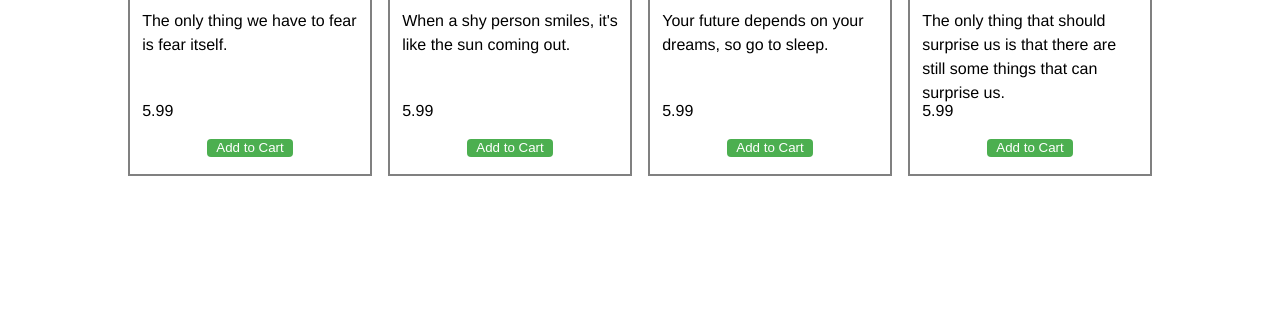
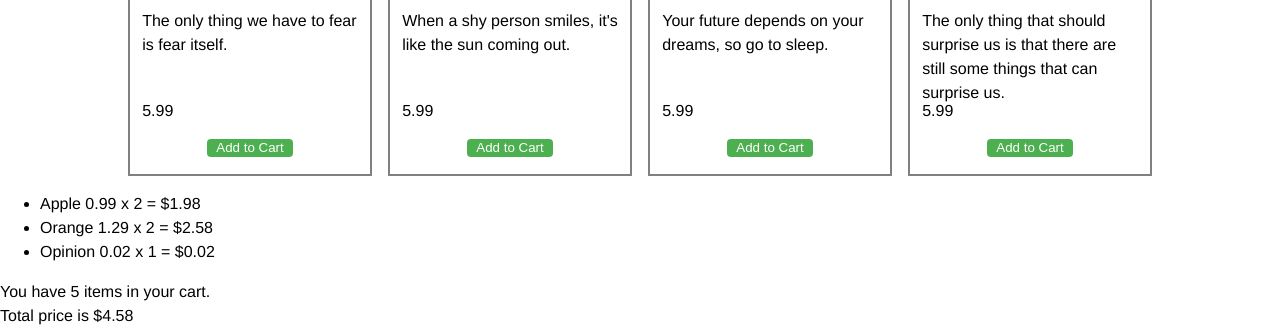
Before and after one commit to demiapollo/mood-shop, a plain HTML site: page index.html in a window 1280 px wide. Shown: the part 1169-1497 px from the top of the page. Before the commit the page ends 1345 px from the top, so only its background shows below. Drawn offline with Linux system fonts and the light colour scheme.

Commit message:
connect cart to footer

```diff
--- a/index.html
+++ b/index.html
@@ -24,6 +24,9 @@
         </div>
     </main>
     <footer>
+        <ul id='item-list'></ul>
+        <div id="cart-qty"></div>
+        <div id="cart-total"></div>
     </footer>
     <script src="scripts.js" type="module"></script>
 </body>
--- a/scripts.js
+++ b/scripts.js
@@ -1,6 +1,9 @@
 import data from './data.js';
 
+const itemList = document.getElementById('item-list');
 const itemsContainer = document.querySelector('#items');
+const cartQty = document.getElementById('cart-qty');
+const cartTotal = document.getElementById('cart-total');
 
 for (let i = 0; i < data.length; i += 1) {
     //create a new div element and give it a class name
@@ -53,14 +56,21 @@ function addItem(name, price) {
 // Show Items
 function showItems() {
 
-    const qty = getQty()
-    console.log(`You have ${qty} items in your cart.`);
+    const qty = getQty();
+    cartQty.innerHTML = `You have ${qty} items in your cart.`;
+
+    let itemStr = '';
     for (let i = 0; i < cart.length; i += 1) {
-        console.log(`- ${cart[i].name} ${cart[i].price} x ${cart[i].qty}`);
+        // console.log(`- ${cart[i].name} ${cart[i].price} x ${cart[i].qty}`);
+
+        const { name, price, qty } = cart[i];
+
+        itemStr += `<li> ${name} ${price} x ${qty} = $${qty * price} </li>`;
     }
+    itemList.innerHTML = itemStr;
 
     const total = getTotal()
-    console.log(`Total price is $${total.toFixed(2)}`)
+    cartTotal.innerHTML = `Total price is $${total.toFixed(2)}`
 }
 
 // Get Qty
@@ -97,6 +107,7 @@ function removeItem (name, qty = 0) {
 }
 
 
+// itemList.innerHTML = '<li> Hello World</li>'
 
 
 // Testing
```
